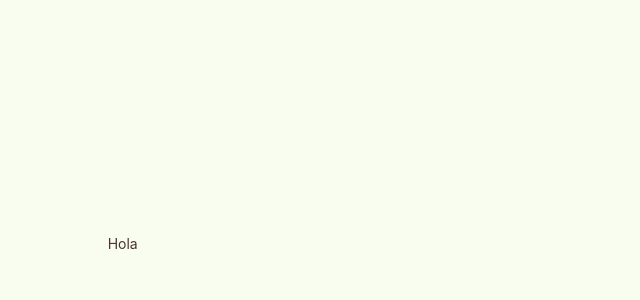
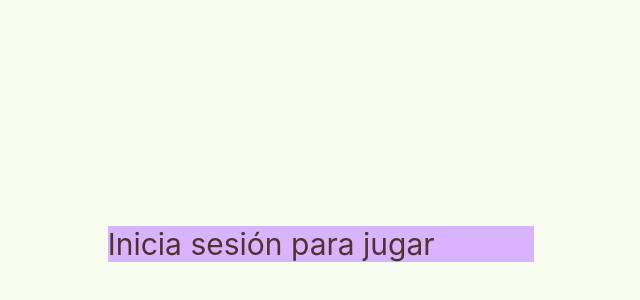
Before and after one commit to whoAngeel/hackateck-regional, a React (Vite) app in the folder apps/client/: page /login in a window 1280 px wide. Shown: the part 92-392 px from the top of the page, without its empty margins (319-959 px from the left). Built offline with nearby package versions, Linux system fonts and the light colour scheme.

Commit message:
frontend: login

```diff
--- a/apps/client/src/pages/Login.jsx
+++ b/apps/client/src/pages/Login.jsx
@@ -4,7 +4,9 @@ import React from "react";
 function Login() {
 	return (
 		<div className="flex h-full items-center justify-center min-h-screen">
-			<Form className="w-1/3 -mt-32">Hola </Form>
+			<Form className="w-1/3 -mt-32 bg-purple-300">
+				<h2 className="text-3xl">Inicia sesión para jugar</h2>
+			</Form>
 		</div>
 	);
 }
```
Also changed, not shown: 1 other file (tests, documents, lock files or other folders).
